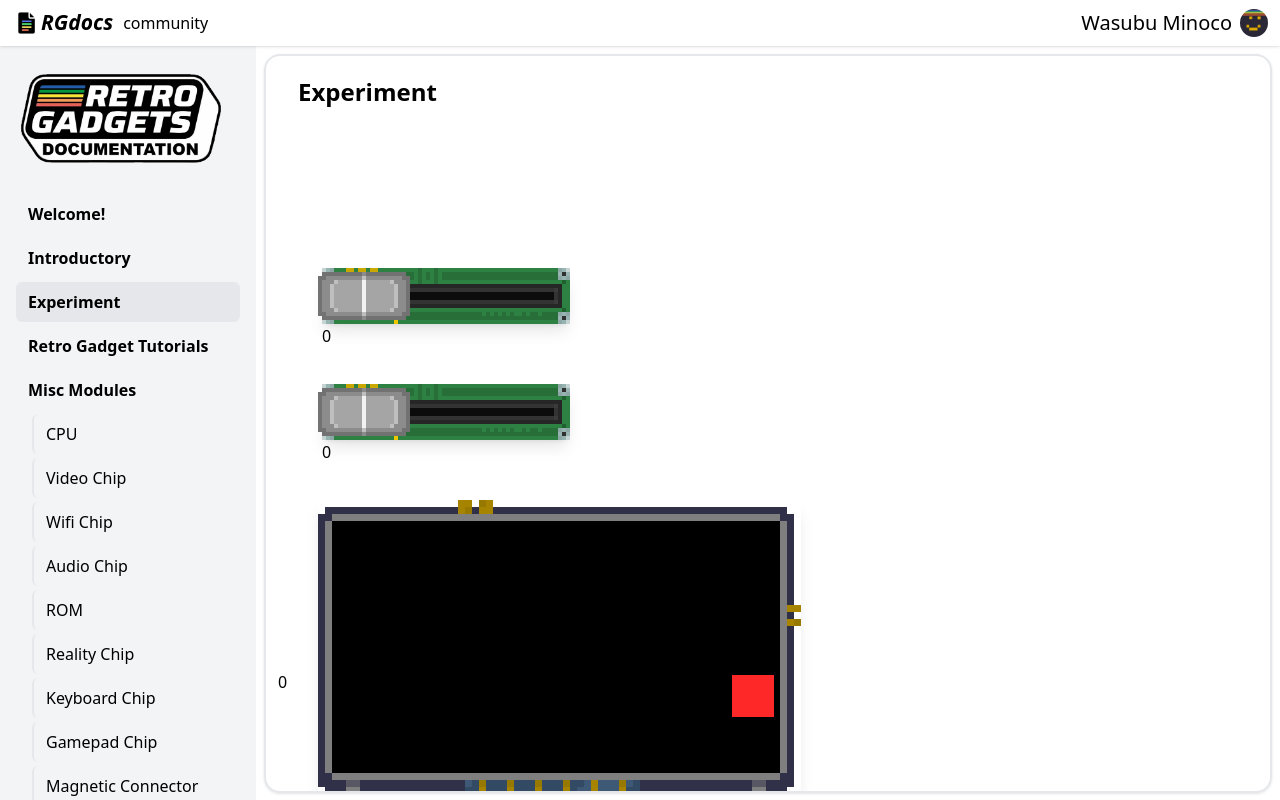
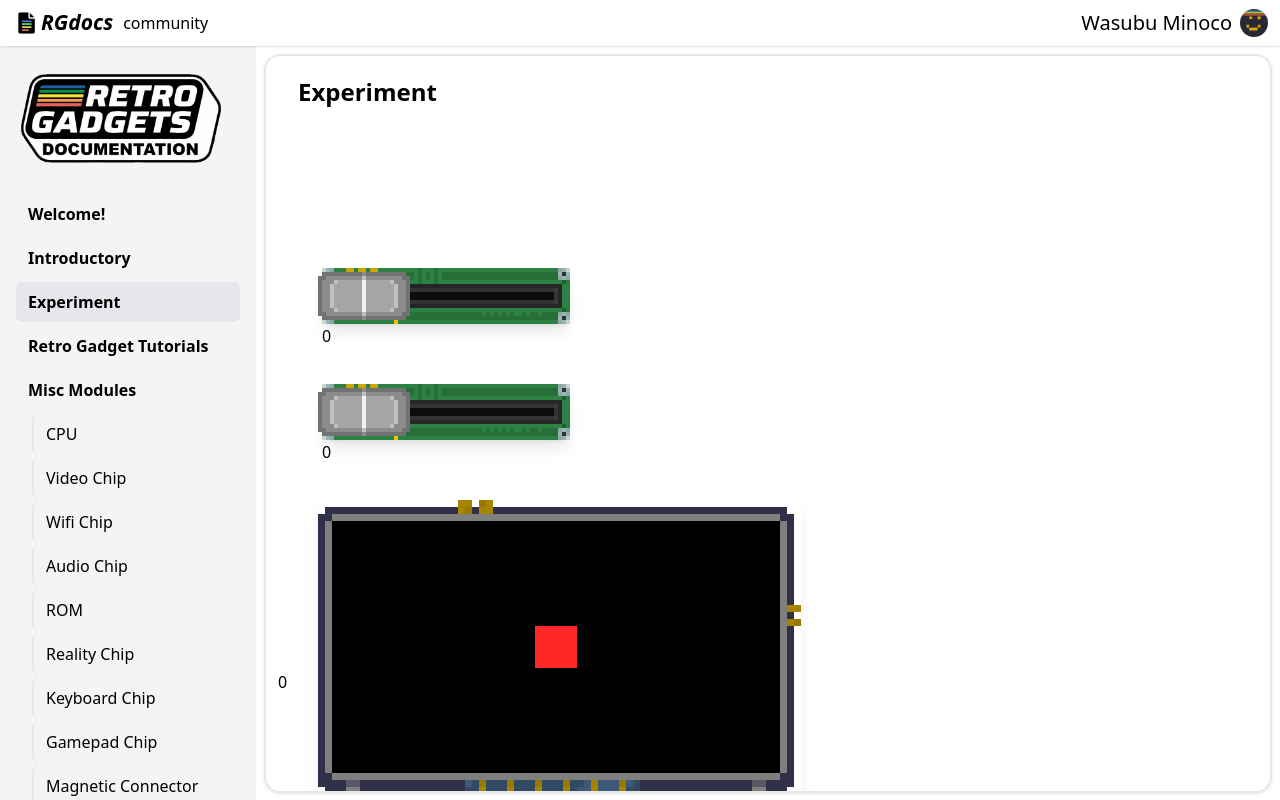
Before and after one commit to wasubu/mino-website, a React (Vite) app in the folder rgdocsBuilder/: page /rgdocs/experiment in a window 1280 px wide. Built offline with nearby package versions, Linux system fonts and the light colour scheme.

Commit message:
well the initialize function works for the screen canvas, I think I can now define functions in canvas and use that to do alot of things

```diff
--- a/rgdocsBuilder/src/components/RGmodules/RGScreen.tsx
+++ b/rgdocsBuilder/src/components/RGmodules/RGScreen.tsx
@@ -5,7 +5,8 @@ import ScreenFrame64by36 from "../../assets/screenFrame64by32.png"
 const RGScreen: React.FC<{
     className?: string
     draw?: (vid: CanvasRenderingContext2D, t: number) => void
-}> = ({ className, draw }) => {
+    runOnce?: () => void
+}> = ({ className, draw = () => { }, runOnce }) => {
     const moduleScale = 7
     const mainStyle = (`${className}
         relative`
@@ -18,7 +19,7 @@ const RGScreen: React.FC<{
                 style={{ imageRendering: "pixelated", height: 42 * moduleScale }}
                 className="shadow-lg"
             />
-            <DrawCanvas scale={moduleScale} draw={draw}></DrawCanvas>
+            <DrawCanvas scale={moduleScale} draw={draw} runOnce={runOnce}></DrawCanvas>
             <img
                 src={ScreenFrame64by36}
                 draggable={false}
@@ -32,10 +33,11 @@ const RGScreen: React.FC<{
     )
 }
 
-function DrawCanvas({ scale, draw }: { scale: number; draw: (vid: CanvasRenderingContext2D, t: number) => void }) {
+function DrawCanvas({ scale, draw, runOnce }: { scale: number; draw: (vid: CanvasRenderingContext2D, t: number) => void, runOnce?: () => void }) {
     const canvasRef = useRef<HTMLCanvasElement>(null);
 
     useEffect(() => {
+        runOnce?.()
         const canvas = canvasRef.current;
         if (!canvas) return;
 
--- a/rgdocsBuilder/src/pages/Experiment.tsx
+++ b/rgdocsBuilder/src/pages/Experiment.tsx
@@ -1,5 +1,5 @@
 
-import { useState } from "react";
+import { useEffect, useRef, useState } from "react";
 import RGScreen from "../components/RGmodules/RGScreen";
 import RGSlider from "../components/RGmodules/RGSlider";
 
@@ -7,6 +7,13 @@ import RGSlider from "../components/RGmodules/RGSlider";
 const Experiment: React.FC = () => {
     const [slider1, setSlider1] = useState(0)
     const [slider2, setSlider2] = useState(0)
+
+    const slider1Ref = useRef(slider1)
+    const slider2Ref = useRef(slider2)
+
+    useEffect(() => { slider1Ref.current = slider1 }, [slider1])
+    useEffect(() => { slider2Ref.current = slider2 }, [slider2])
+
     const pageStyle = (
         `relative min-h-[calc(100vh-var(--spacing-navY)-15px)] py-5 px-8 shadow-sm
         border-2 rounded-2xl border-gray-200 m-2 flex flex-col overflow-hidden`
@@ -17,22 +24,31 @@ const Experiment: React.FC = () => {
             <div className="flex flex-col gap-9">
                 <RGSlider className="absolute top-40 left-5" value={slider1} onChange={setSlider1}></RGSlider>
                 <RGSlider className="absolute top-40 left-5" value={slider2} onChange={setSlider2}></RGSlider>
-                <RGScreen className="absolute top-40 left-5" draw={(vid, t) => myWaveDraw(vid, t, slider1, slider2)} ></RGScreen>
+                <RGScreen className="absolute top-40 left-5"
+                    draw={
+                        (vid, t) =>
+                            myWaveDraw(vid, t, slider1Ref.current, slider2Ref.current)
+                    } runOnce={screenInitial}></RGScreen>
                 <h1 className="top-40 -translate-x-5">{slider1}</h1>
             </div>
         </div>
     )
 }
 
+const screenInitial = () => {
+    console.log("hi")
+}
+
 const myWaveDraw = (vid: CanvasRenderingContext2D, t: number, slider1: number, slider2: number) => {
-    // Clear screen
-    vid.fillStyle = "rgb(0,0,0)";
-    vid.fillRect(slider1, slider2, 64, 36);
+    const xSpeed = slider1 / 100
+    const ySpeed = slider2 / 100
+    vid.fillStyle = `rgb(${slider1},0,${slider2})`;
+    vid.fillRect(0, 0, 64, 36);
 
     // --- Square movement math ---
     // Square will bounce/wander around the screen
-    const speedX = Math.sin(t * 8) * 0.5 + 0.5; // normalized 0→1
-    const speedY = Math.cos(t * 6) * 0.5 + 0.5; // normalized 0→1
+    const speedX = Math.sin(t * 8) * 0.5 * xSpeed + 0.5; // normalized 0→1
+    const speedY = Math.cos(t * 6) * 0.5 * ySpeed + 0.5; // normalized 0→1
 
     const x = speedX * (64 - 6); // 6px square width
     const y = speedY * (37 - 6); // 6px square height
```
